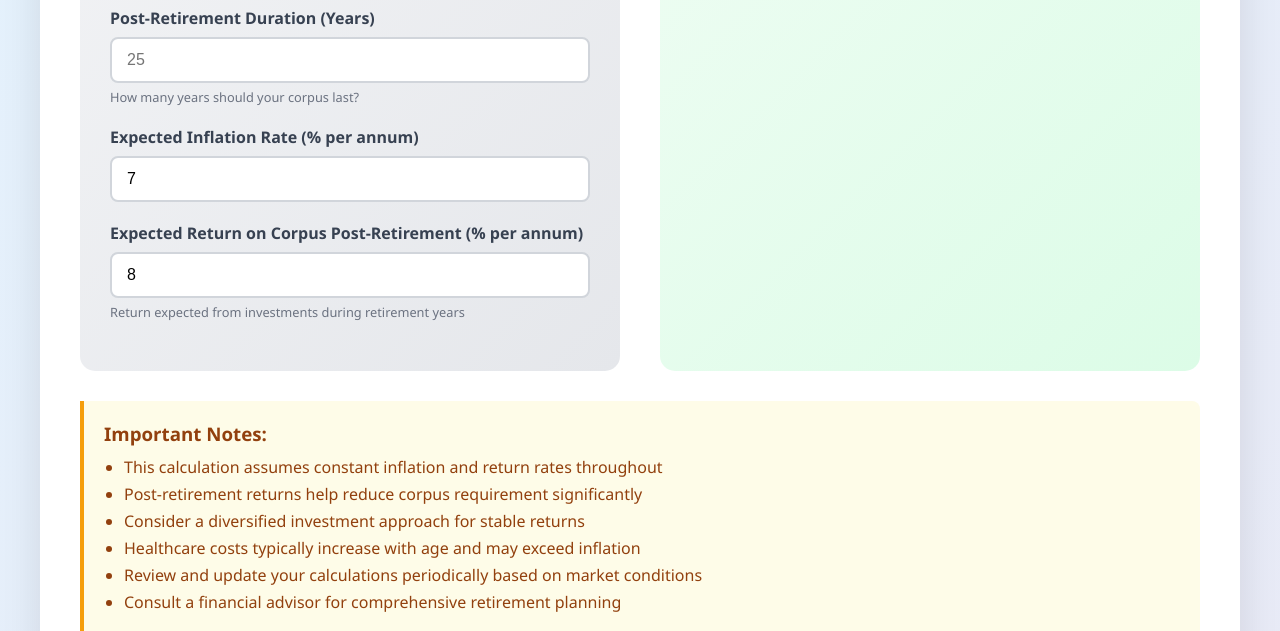
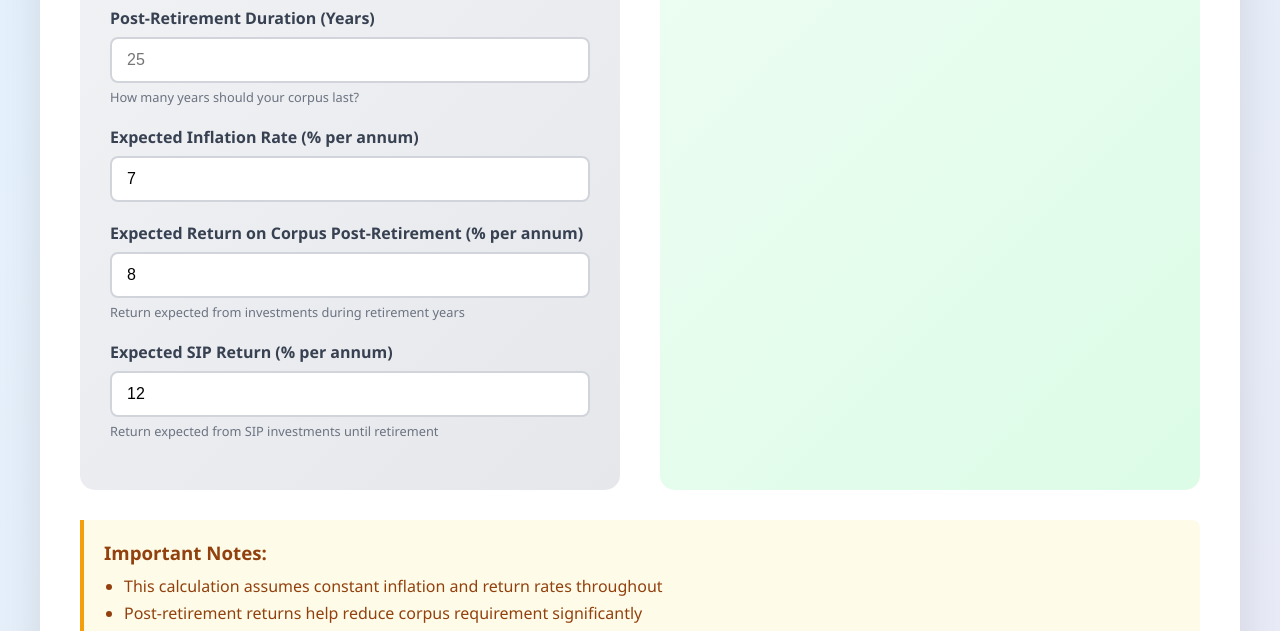
Before and after one commit to syed786778/corpus_calc_new, a plain HTML site: page index.html in a window 1280 px wide. Shown: the part 460-1091 px from the top of the page. Drawn offline with Linux system fonts and the light colour scheme.

Commit message:
Update index.html

```diff
--- a/index.html
+++ b/index.html
@@ -305,6 +305,12 @@
                     <input type="number" id="postRetirementReturn" value="8" step="0.1" placeholder="8.0" oninput="calculateRetirement()">
                     <div class="helper-text">Return expected from investments during retirement years</div>
                 </div>
+
+                <div class="form-group">
+                    <label for="sipReturn">Expected SIP Return (% per annum)</label>
+                    <input type="number" id="sipReturn" value="12" step="0.1" placeholder="12.0" oninput="calculateRetirement()">
+                    <div class="helper-text">Return expected from SIP investments until retirement</div>
+                </div>
             </div>
 
             <!-- Results Section -->
```
